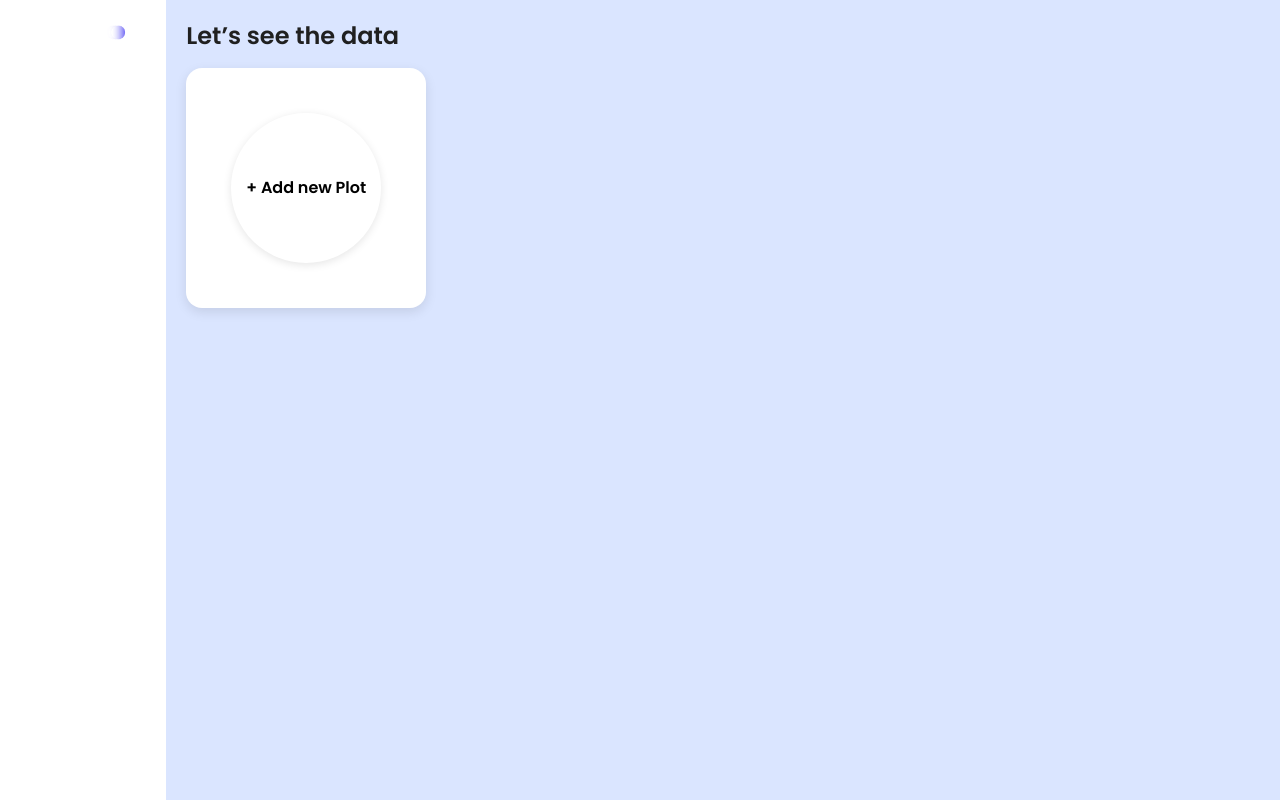
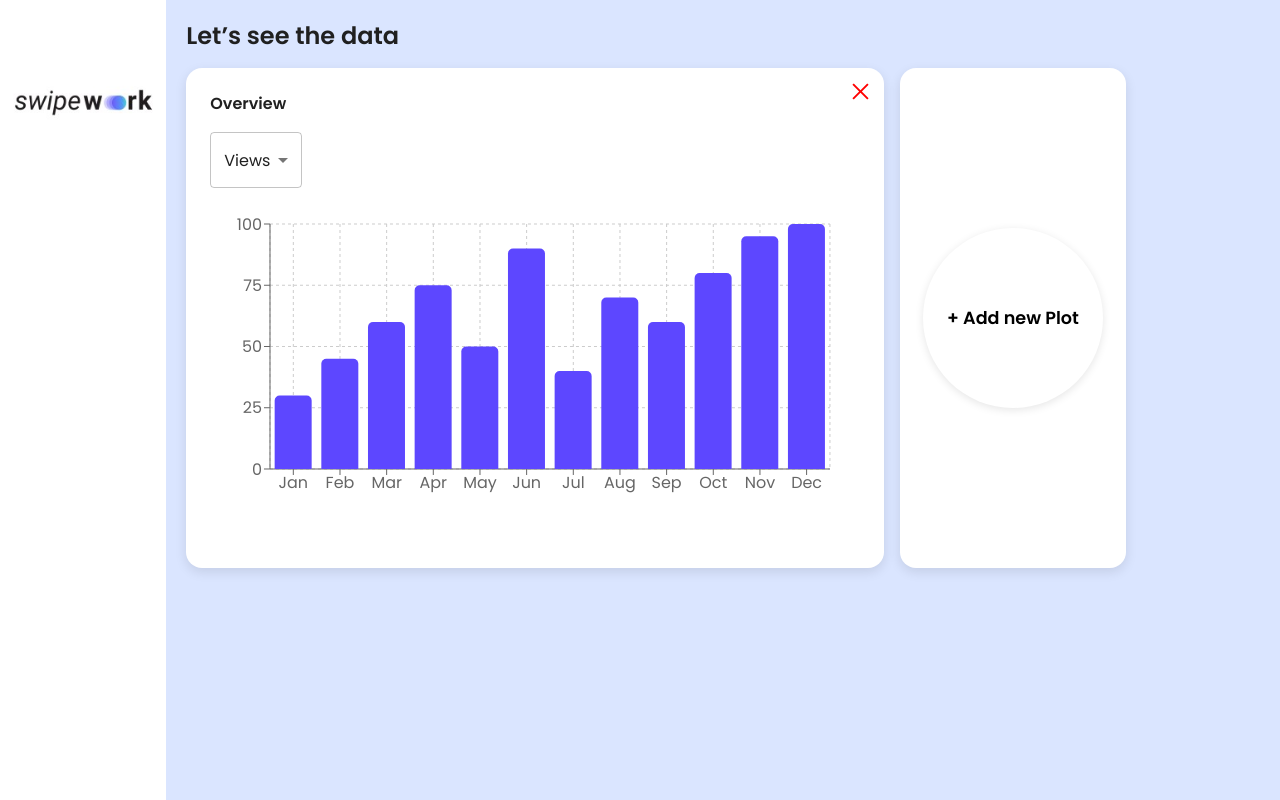
Before and after one commit to zeyadtamer99/position-task-SW, a React (Vite) app: page /analytics in a window 1280 px wide. Built offline with nearby package versions, Linux system fonts and the light colour scheme; no server answers; a web font is replaced by a local one.

Commit message:
Organizing Components & Initializing hosting

```diff
--- a/src/components/Sidebar.tsx
+++ b/src/components/Sidebar.tsx
@@ -17,11 +17,11 @@
       }}
     >
       <img
-        src="/src/assets/images/Logo-white.png"
+        src="src\assets\images\swipework_logo.jpg"
         alt="Logo"
         style={{
-          width: "80%",
-          maxWidth: "150px",
+          width: "100%",
+          maxWidth: "500px",
         }}
       />
     </Box>
--- a/src/pages/Analytics/AnalyticsPage.tsx
+++ b/src/pages/Analytics/AnalyticsPage.tsx
@@ -1,16 +1,16 @@
-// src/pages/AnalyticsPage.tsx
 import React, { useState } from "react";
 import { Box, Typography } from "@mui/material";
-import NewVisitsPlot from "./components/NewVisitsPlot";
-import OverviewPlot from "./components/OverviewPlot";
-import SavedJobsPlot from "./components/SavedJobsPlot";
-import SmallStatPlot from "./components/SmallStatPlot";
+import NewVisitsPlot from "./components/plots/NewVisitsPlot";
+import OverviewPlot from "./components/plots/OverviewPlot";
+import SavedJobsPlot from "./components/plots/SavedJobsPlot";
+import SmallStatPlot from "./components/plots/SmallStatPlot";
 import AddPlotButton from "./components/AddPlotButton";
 import AddPlotModal from "./components/AddPlotModal";
-import BestPerformingJobsPlot from "./components/BestPerformingJobsPlot";
+import BestPerformingJobsPlot from "./components/plots/BestPerformingJobsPlot";
 import Sidebar from "../../components/Sidebar";
 import { CloseOutlined } from "@ant-design/icons";
 import { Button } from "antd";
+import { getPlotHeight, getPlotWidth } from "./utils";
 
 const plotTypes = [
   "Overview",
@@ -23,7 +23,7 @@
 ];
 
 const AnalyticsPage: React.FC = () => {
-  const [plots, setPlots] = useState<string[]>([]);
+  const [plots, setPlots] = useState<string[]>(["Overview"]);
   const [isModalOpen, setModalOpen] = useState(false);
 
   const handleAddPlot = (plotType: string) => {
@@ -31,7 +31,11 @@
     setModalOpen(false);
   };
 
-  const renderPlot = (plotType: string) => {
+  const handleRemovePlot = (plotType: string) => {
+    setPlots(plots.filter((plot) => plot !== plotType));
+  };
+
+  const renderPlotComponent = (plotType: string) => {
     switch (plotType) {
       case "Overview":
         return <OverviewPlot />;
@@ -73,9 +77,35 @@
         return null;
     }
   };
-  const handleRemovePlot = (plotType: string) => {
-    setPlots(plots.filter((plot) => plot !== plotType));
+
+  const renderPlot = (plotType: string, index: number) => {
+    const previousPlotType = index > 0 ? plots[index - 1] : null;
+    const nextPlotType = index < plots.length - 1 ? plots[index + 1] : null;
+
+    const plotHeight = getPlotHeight(plotType, previousPlotType, nextPlotType);
+    const plotWidth = getPlotWidth(plotType, previousPlotType, nextPlotType);
+
+    return (
+      <Box key={index} sx={{ width: plotWidth, height: plotHeight }}>
+        <Box sx={{ position: "relative" }}>
+          <Button
+            type="text"
+            onClick={() => handleRemovePlot(plotType)}
+            icon={<CloseOutlined style={{ fontSize: "1.5em" }} />}
+            style={{
+              position: "absolute",
+              top: "8px",
+              right: "8px",
+              zIndex: 1,
+              color: "red",
+            }}
+          />
+        </Box>
+        {renderPlotComponent(plotType)}
+      </Box>
+    );
   };
+
   return (
     <Box
       sx={{
@@ -107,101 +137,17 @@
             alignItems: "flex-start",
           }}
         >
-          {plots.map((plotType, index) => {
-            // Determine the height of the current plot based on surrounding plots
-            const previousPlotType = index > 0 ? plots[index - 1] : null;
-            const nextPlotType =
-              index < plots.length - 1 ? plots[index + 1] : null;
-
-            const isPreviousTall =
-              previousPlotType === "Overview" ||
-              previousPlotType === "Best Performing Jobs";
-            const isNextTall =
-              nextPlotType === "Overview" ||
-              nextPlotType === "Best Performing Jobs";
-
-            // Logic to determine the plot height
-            let plotHeight = "300px"; // Default to 300px
-
-            if (
-              plotType === "Followers" ||
-              plotType === "Applies" ||
-              plotType === "Hires"
-            ) {
-              if (isPreviousTall && index === 0) {
-                plotHeight = "300px";
-              } else if (isPreviousTall && index > 0) {
-                plotHeight = "500px";
-              } else if (isPreviousTall && isNextTall) {
-                plotHeight = "500px";
-              } else if (isNextTall && index === 0) {
-                plotHeight = "500px";
-              } else if (isNextTall && index > 0) {
-                plotHeight = "500px";
-              } else if (
-                !isPreviousTall &&
-                !isNextTall &&
-                (index === 0 || index === plots.length - 1)
-              ) {
-                plotHeight = "300px";
-              }
-            } else {
-              plotHeight = "500px"; // Tall plot default height
-            }
-
-            // Determine the width of the current plot
-            let plotWidth =
-              plotType === "Overview" || plotType === "Best Performing Jobs"
-                ? "65%"
-                : "25%";
-
-            // Check if "Best Performing Jobs" and "Overview" are next to each other
-            if (
-              (plotType === "Best Performing Jobs" &&
-                (previousPlotType === "Overview" ||
-                  nextPlotType === "Overview")) ||
-              (plotType === "Overview" &&
-                (previousPlotType === "Best Performing Jobs" ||
-                  nextPlotType === "Best Performing Jobs"))
-            ) {
-              plotWidth = plotType === "Best Performing Jobs" ? "35%" : "64%";
-            }
-
-            return (
-              <Box
-                key={index}
-                sx={{
-                  width: plotWidth,
-                  height: plotHeight,
-                }}
-              >
-                <Box
-                  sx={{
-                    position: "relative", // Needed for positioning the delete button
-                  }}
-                >
-                  {/* Close icon button */}
-                  <Button
-                    type="text"
-                    onClick={() => handleRemovePlot(plotType)}
-                    icon={<CloseOutlined style={{ fontSize: "1.5em" }} />}
-                    style={{
-                      position: "absolute",
-                      top: "8px",
-                      right: "8px",
-                      zIndex: 1,
-                      color: "red",
-                    }}
-                  />
-                </Box>
-
-                {renderPlot(plotType)}
-              </Box>
-            );
-          })}
+          {plots.map((plotType, index) => renderPlot(plotType, index))}
           {plots.length < plotTypes.length && (
             <Box sx={{ width: "30%" }}>
-              <AddPlotButton onClick={() => setModalOpen(true)} />
+              <AddPlotButton
+                onClick={() => setModalOpen(true)}
+                height={
+                  plots.length > 0
+                    ? getPlotHeight(plots[plots.length - 1], null, null)
+                    : "500px"
+                } // Use the height of the last plot, or 500px if no plots exist
+              />
             </Box>
           )}
         </Box>
@@ -210,7 +156,7 @@
           isOpen={isModalOpen}
           onClose={() => setModalOpen(false)}
           onAddPlot={handleAddPlot}
-          existingPlots={plots} // Pass the current list of plots
+          existingPlots={plots}
         />
       </Box>
     </Box>
--- a/src/pages/Analytics/components/AddPlotButton.tsx
+++ b/src/pages/Analytics/components/AddPlotButton.tsx
@@ -4,14 +4,18 @@
 
 interface AddPlotButtonProps {
   onClick: () => void;
+  height?: string; // Optional height prop
 }
 
-const AddPlotButton: React.FC<AddPlotButtonProps> = ({ onClick }) => {
+const AddPlotButton: React.FC<AddPlotButtonProps> = ({
+  onClick,
+  height = "500px",
+}) => {
   return (
     <Box
       sx={{
-        width: { xs: "180px", sm: "200px", md: "240px" }, // Responsive width
-        height: { xs: "180px", sm: "200px", md: "240px" }, // Responsive height
+        width: "70%",
+        height: height,
         backgroundColor: "#ffffff",
         borderRadius: "16px",
         display: "flex",
@@ -19,12 +23,12 @@
         justifyContent: "center",
         cursor: "pointer",
         boxShadow: "0 4px 12px rgba(0, 0, 0, 0.1)",
-        transition: "box-shadow 0.3s ease", // Smooth transition for the box shadow
+        transition: "box-shadow 0.3s ease",
         "&:hover": {
           boxShadow: "0 8px 18px rgba(0, 0, 0, 0.2)",
         },
         "&:hover .inner-box": {
-          transform: "scale(1.1)", // Scale up the inner box on hover
+          transform: "scale(1.1)",
         },
       }}
       onClick={onClick}
@@ -32,20 +36,20 @@
       <Box
         className="inner-box"
         sx={{
-          width: { xs: "120px", sm: "140px", md: "150px" }, // Responsive circle size
-          height: { xs: "120px", sm: "140px", md: "150px" },
+          width: { xs: "130px", sm: "160px", md: "180px" },
+          height: { xs: "130px", sm: "160px", md: "180px" },
           borderRadius: "50%",
           display: "flex",
           alignItems: "center",
           justifyContent: "center",
           boxShadow: "0 2px 8px rgba(0, 0, 0, 0.1)",
-          transition: "transform 0.3s ease", // Smooth transition for the scale effect
+          transition: "transform 0.3s ease",
         }}
       >
         <Typography
           sx={{
             fontWeight: 600,
-            fontSize: { xs: "0.9rem", sm: "1rem" }, // Responsive font size
+            fontSize: { xs: "1rem", sm: "1.1rem" },
             color: "black",
             textAlign: "center",
           }}
--- a/src/pages/Analytics/components/BestPerformingJobsPlot.tsx
+++ b/src/pages/Analytics/components/plots/BestPerformingJobsPlot.tsx
@@ -10,7 +10,7 @@
   TableRow,
 } from "@mui/material";
 import { useTable } from "react-table";
-import { mockPlotData } from "../mockData/mockPlotData";
+import { mockPlotData } from "../../mockData/mockPlotData";
 
 // Define the data structure for the table rows
 const BestPerformingJobsPlot: React.FC = () => {
--- a/src/pages/Analytics/components/NewVisitsPlot.tsx
+++ b/src/pages/Analytics/components/plots/NewVisitsPlot.tsx
@@ -3,7 +3,7 @@
 import { Box, Typography } from "@mui/material";
 import { CircularProgressbar, buildStyles } from "react-circular-progressbar";
 import "react-circular-progressbar/dist/styles.css";
-import { mockPlotData } from "../mockData/mockPlotData";
+import { mockPlotData } from "../../mockData/mockPlotData";
 
 const NewVisitsPlot: React.FC = () => {
   const { percentage, totalVisits } = mockPlotData.NewVisits;
--- a/src/pages/Analytics/components/OverviewPlot.tsx
+++ b/src/pages/Analytics/components/plots/OverviewPlot.tsx
@@ -16,7 +16,7 @@
   ResponsiveContainer,
   CartesianGrid,
 } from "recharts";
-import { mockPlotData } from "../mockData/mockPlotData";
+import { mockPlotData } from "../../mockData/mockPlotData";
 
 // Define a type for the filter options
 type FilterType = "views" | "clicks";
--- a/src/pages/Analytics/components/SavedJobsPlot.tsx
+++ b/src/pages/Analytics/components/plots/SavedJobsPlot.tsx
@@ -3,7 +3,7 @@
 import { Box, Typography } from "@mui/material";
 import { CircularProgressbar, buildStyles } from "react-circular-progressbar";
 import "react-circular-progressbar/dist/styles.css";
-import { mockPlotData } from "../mockData/mockPlotData";
+import { mockPlotData } from "../../mockData/mockPlotData";
 
 const SavedJobsPlot: React.FC = () => {
   const { percentage, totalJobs } = mockPlotData.SavedJobs;
--- a/src/pages/Analytics/components/SmallStatPlot.tsx
+++ b/src/pages/Analytics/components/plots/SmallStatPlot.tsx
@@ -24,8 +24,8 @@
         boxShadow: "0 4px 12px rgba(0, 0, 0, 0.1)",
         display: "flex",
         alignItems: "center",
-        width: "100%", // Full width of the parent
-        height: "100%", // Inherit height from parent
+        width: "100%",
+        height: "100%",
       }}
     >
       <Box
--- /dev/null
+++ b/src/pages/Analytics/utils.tsx
@@ -0,0 +1,51 @@
+// src/pages/utils.tsx
+
+export const getPlotHeight = (
+  plotType: string,
+  previousPlotType: string | null,
+  nextPlotType: string | null
+): string => {
+  const isPreviousTall =
+    previousPlotType === "Overview" ||
+    previousPlotType === "Best Performing Jobs";
+  const isNextTall =
+    nextPlotType === "Overview" || nextPlotType === "Best Performing Jobs";
+
+  if (
+    plotType === "Followers" ||
+    plotType === "Applies" ||
+    plotType === "Hires"
+  ) {
+    if (isPreviousTall && !nextPlotType) {
+      return "300px";
+    } else if (isPreviousTall || isNextTall) {
+      return "500px";
+    } else if (
+      !isPreviousTall &&
+      !isNextTall &&
+      (!previousPlotType || !nextPlotType)
+    ) {
+      return "300px";
+    }
+  }
+  return "500px";
+};
+
+export const getPlotWidth = (
+  plotType: string,
+  previousPlotType: string | null,
+  nextPlotType: string | null
+): string => {
+  if (
+    (plotType === "Best Performing Jobs" &&
+      (previousPlotType === "Overview" || nextPlotType === "Overview")) ||
+    (plotType === "Overview" &&
+      (previousPlotType === "Best Performing Jobs" ||
+        nextPlotType === "Best Performing Jobs"))
+  ) {
+    return plotType === "Best Performing Jobs" ? "35%" : "64%";
+  }
+  return plotType === "Overview" || plotType === "Best Performing Jobs"
+    ? "65%"
+    : "25%";
+};
```
Also changed, not shown: y/index.html (added, +89 -0 lines), src/assets/images/swipework_logo.jpg (added).
